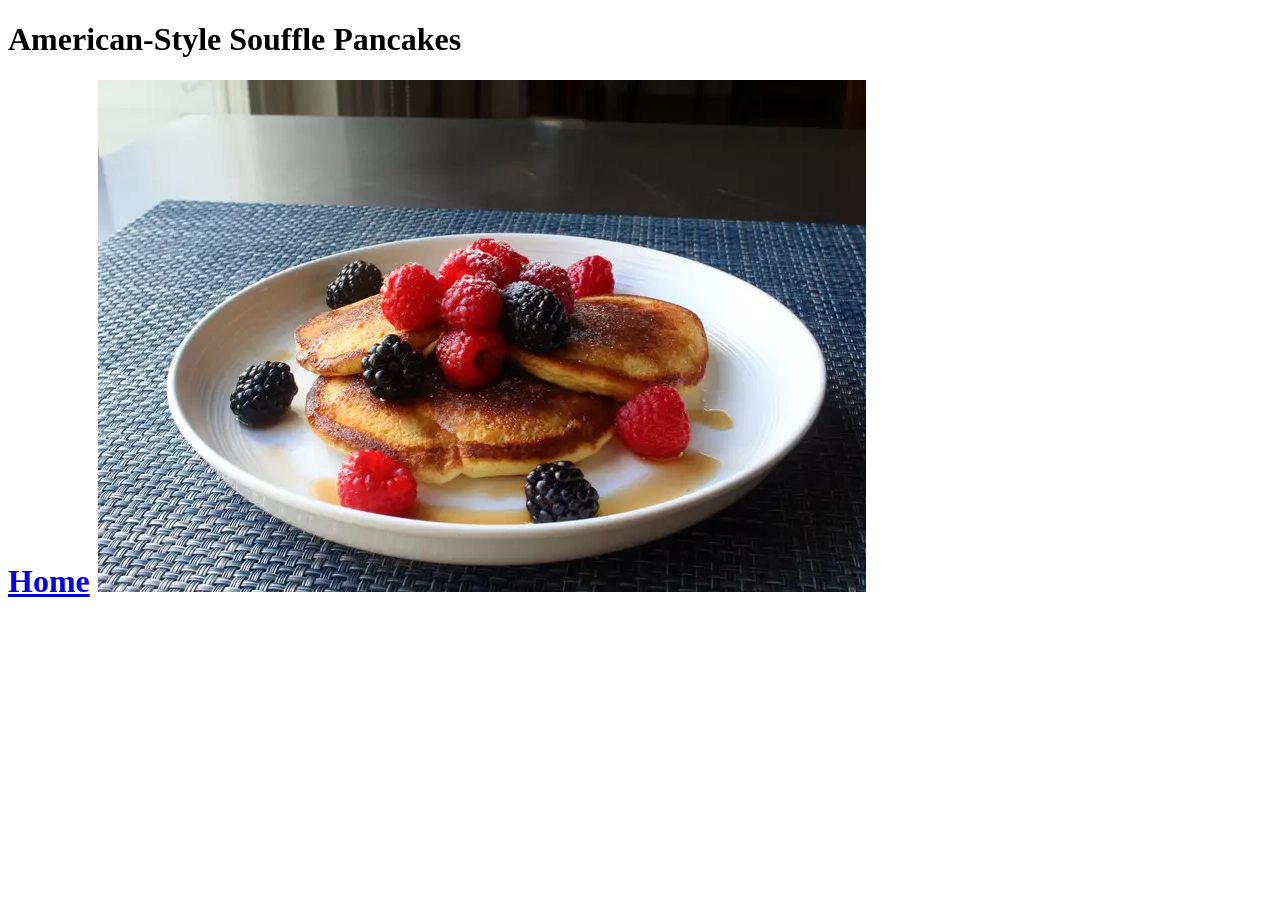
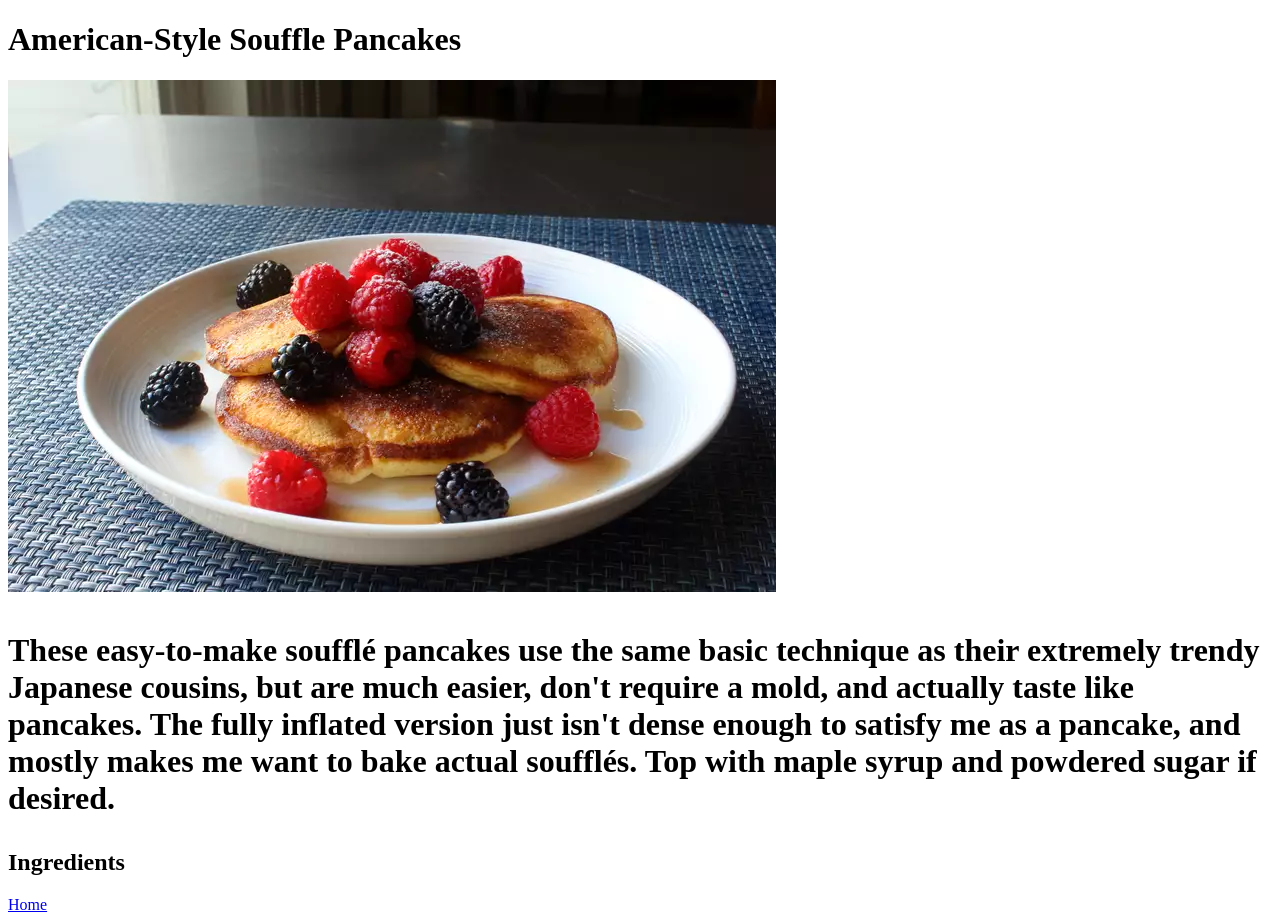
Before and after one commit to mako-23/odin-recipes, a plain HTML site: page recipes/american-style-souffle-pancakes.html in a window 1280 px wide. Before the commit the page ends 800 px from the top, so only its background shows below. Drawn offline with Linux system fonts and the light colour scheme.

Commit message:
Add description to American-Style Souffle pancake recipe

```diff
--- a/recipes/american-style-souffle-pancakes.html
+++ b/recipes/american-style-souffle-pancakes.html
@@ -8,7 +8,9 @@
 
 	<body>
 		<h1>American-Style Souffle Pancakes<h1>
+		<img src="../images/american-pancake.webp">
+		<p>These easy-to-make soufflé pancakes use the same basic technique as their extremely trendy Japanese cousins, but are much easier, don't require a mold, and actually taste like pancakes. The fully inflated version just isn't dense enough to satisfy me as a pancake, and mostly makes me want to bake actual soufflés. Top with maple syrup and powdered sugar if desired.</p>
+		<h2>Ingredients</h2>
 		<a href="../index.html">Home</a>
-		<img src="../images/american-pancake.webp">
 	</body>
 </html>
```
